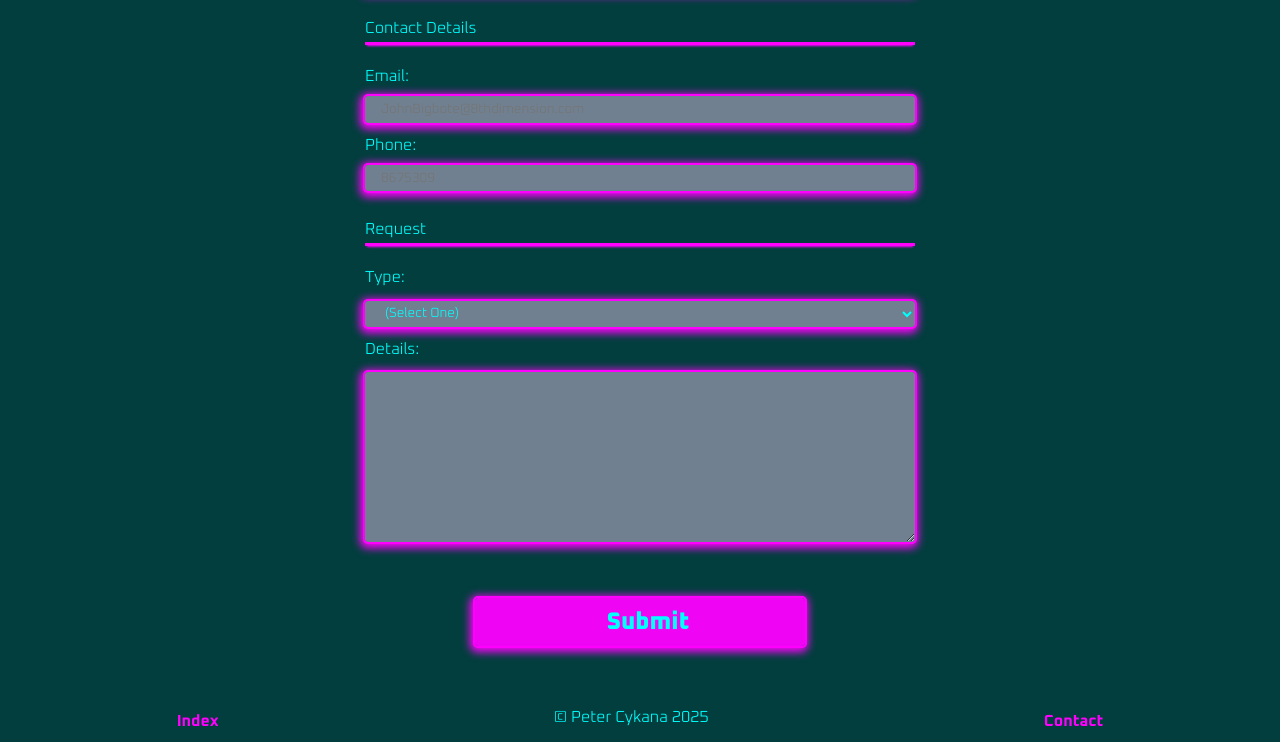
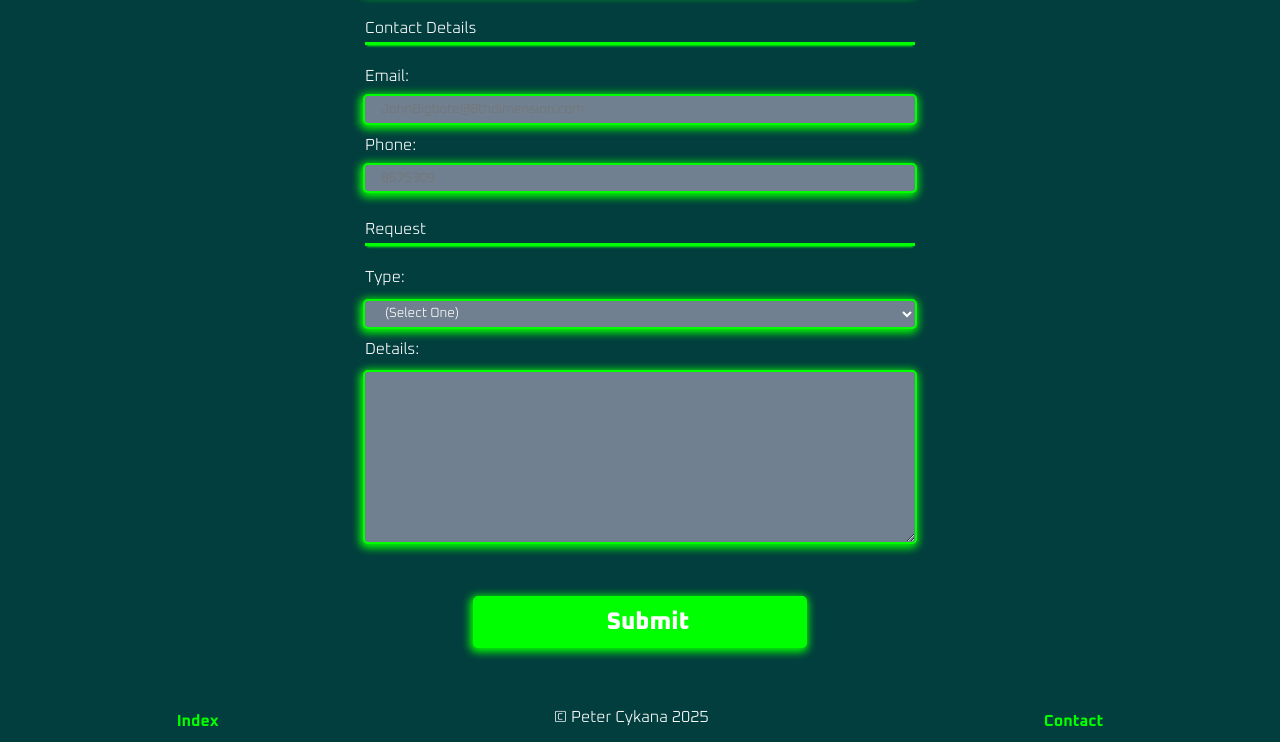
Before and after one commit to PCykana/Personal-Portfolio-WEB504, a plain HTML site: page components/contact/contact.html in a window 1280 px wide. Shown: the part 358-1100 px from the top of the page. Drawn offline with Linux system fonts and the light colour scheme; a web font is replaced by a local one.

Commit message:
oldschool computer pallet

```diff
--- a/assets/global-styles/gstyle.css
+++ b/assets/global-styles/gstyle.css
@@ -1,17 +1,33 @@
 
-/* bisexual lighting version */
+/* oldschool computer */
+
+:root {
+    --primary: lime;
+    --secondary: white;
+    --bgcolor: rgb(2, 62, 62);
+    --sbgcolor: slategrey;
+    --shadow: 0 0 8px 2px rgb(0, 255, 0);
+    --bshadow: -1px 2px 8px 4px rgb(0, 255, 0);
+    --fshadow: -1px 2px 8px 4px rgb(255, 255, 255);
+    --mshadow: 0 3px 2px -2px  rgb(0, 255, 0);
+    --sbutton: lime;
+}
+
+/* bisexual lighting version
 :root {
     --primary: #f0f;
     --secondary: #0ff;
     --bgcolor: rgb(2, 62, 62);
     --sbgcolor: slategrey;
-    --shadow: 0 2px 4px rgb(255, 0, 255);
+    --shadow: 0 0px 8px 2px rgb(255, 0, 255);
     --bshadow: -1px 2px 8px 4px rgb(255, 0, 255);
     --fshadow: -1px 2px 8px 4px rgb(0, 255, 255);
-}
+    --mshadow: 0 3px 2px -2px  rgb(255, 0, 255);
+    --sbutton: #ff00fff0;
+} */
 
 *{
-    color: #0ff;
+    color: var(--secondary);
     box-sizing: border-box;
     margin: 0;
     padding: 0;
--- a/components/contact/contact.css
+++ b/components/contact/contact.css
@@ -15,7 +15,7 @@ form {
 legend {
     width: 100%;
     border-bottom: 3px solid var(--primary);
-    box-shadow: 0 3px 2px -2px  rgb(255, 0, 255);
+    box-shadow: var(--mshadow);
 }
 
 fieldset {
@@ -61,7 +61,7 @@ input[type="submit"] {
   margin: 1em auto;
   height: 2em;
   font-size: 1.5rem;
-  background-color: #ff00fff0;
+  background-color: var(--sbutton);
   border-radius: 3px;
   min-width: 300px;
   box-shadow: var(--bshadow);
--- a/components/home/home.css
+++ b/components/home/home.css
@@ -25,7 +25,7 @@
     border-radius: 50%;
     border: 4px double var(--primary);
    /* margin: 1em auto;*/
-    box-shadow: 0 0 8px 2px rgb(255, 0, 255);
+    box-shadow: var(--shadow);
 }
 
 .mihi {
```
